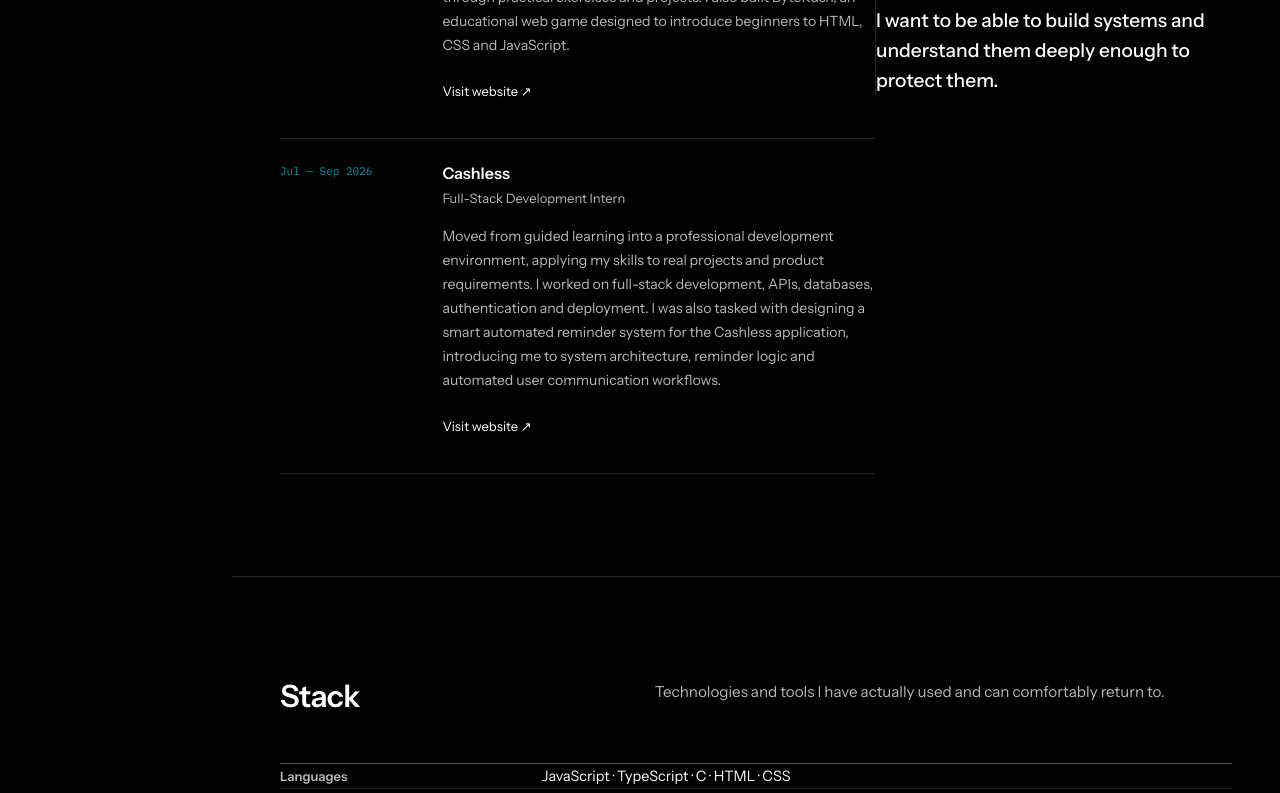
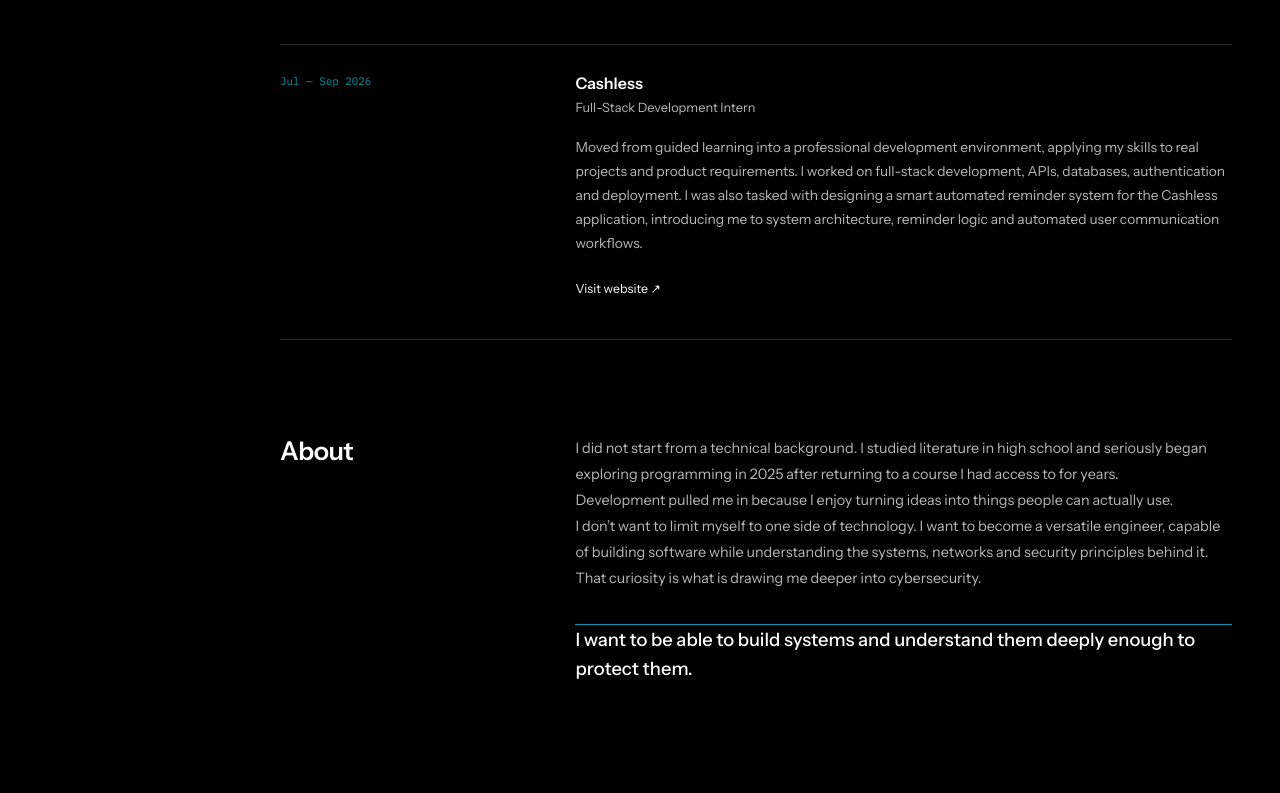
Before and after one commit to emma-dasilva-dev/emma-dasilva-portfolio, a Next.js app: page /en in a window 1280 px wide. Shown: the part 2100-2893 px from the top of the page. Built offline with nearby package versions, Linux system fonts and the light colour scheme.

Commit message:
design: align experience about stack to technical workspace grid

```diff
--- a/src/components/sections/PortfolioSections.module.css
+++ b/src/components/sections/PortfolioSections.module.css
@@ -1,311 +1,44 @@
-.section {
-  padding-block: clamp(4.5rem, 8vw, 7rem);
-  border-top: 1px solid var(--color-border);
-}
-
-.sectionHeader {
-  display: grid;
-  grid-template-columns: minmax(0, 0.7fr) minmax(0, 1.3fr);
-  gap: clamp(var(--space-6), 5vw, var(--space-16));
-  align-items: start;
-  margin-bottom: clamp(var(--space-8), 5vw, var(--space-12));
-}
-
-.sectionHeader h2,
-.columnHeading h2,
-.contactGrid h2 {
-  margin: 0;
-  font-size: clamp(1.5rem, 2.4vw, 2rem);
-  font-weight: 600;
-  line-height: 1.15;
-  letter-spacing: -0.02em;
-}
-
-.sectionHeader p,
-.columnHeading p,
-.contactGrid p {
-  margin: 0;
-  color: var(--color-text-muted);
-  font-size: 0.95rem;
-  line-height: 1.7;
-}
-
-.profileGrid {
-  display: grid;
-  grid-template-columns: minmax(0, 1.25fr) minmax(18rem, 0.75fr);
-  gap: clamp(var(--space-10), 7vw, var(--space-20));
-  align-items: start;
-}
-
-.experienceColumn,
-.aboutColumn {
-  min-width: 0;
-}
-
-.columnHeading {
-  min-height: 5.5rem;
-  margin-bottom: var(--space-8);
-}
-
-.columnHeading p {
-  max-width: 34rem;
-  margin-top: var(--space-3);
-}
-
-.experienceList {
-  border-top: 1px solid var(--color-border-strong);
-}
-
-.experienceItem {
-  display: grid;
-  grid-template-columns: minmax(7rem, 0.32fr) minmax(0, 1fr);
-  gap: var(--space-6);
-  padding-block: var(--space-6);
-  border-bottom: 1px solid var(--color-border);
-}
-
-.period {
-  margin: 0;
-  color: var(--color-accent-secondary);
-  font-family: var(--font-mono);
-  font-size: 0.6875rem;
-  line-height: 1.5;
-}
-
-.experienceBody h3 {
-  margin: 0;
-  font-size: 1rem;
-  font-weight: 600;
-  line-height: 1.35;
-}
-
-.role {
-  margin: var(--space-1) 0 0;
-  color: var(--color-text-muted);
-  font-size: 0.8125rem;
-}
-
-.description {
-  margin: var(--space-4) 0 0;
-  color: var(--color-text-muted);
-  font-size: 0.88rem;
-  line-height: 1.7;
-}
-
-.experienceItem a {
-  display: inline-flex;
-  min-height: 44px;
-  align-items: center;
-  margin-top: var(--space-3);
-  color: var(--color-text);
-  font-size: 0.8125rem;
-  text-decoration: none;
-}
-
-.experienceItem a:hover,
-.experienceItem a:focus-visible {
-  color: var(--color-accent);
-}
-
-.aboutColumn {
-  padding-left: clamp(var(--space-6), 3vw, var(--space-10));
-  border-left: 1px solid var(--color-border);
-}
-
-.aboutCopy {
-  max-width: 34rem;
-}
-
-.aboutCopy p {
-  margin: 0;
-  color: var(--color-text-muted);
-  font-size: 0.95rem;
-  line-height: 1.78;
-}
-
-.aboutCopy p + p {
-  margin-top: var(--space-5);
-}
-
-.aboutColumn blockquote {
-  margin: var(--space-10) 0 0;
-  padding-top: var(--space-6);
-  border-top: 1px solid var(--color-accent-secondary);
-  color: var(--color-text);
-  font-size: clamp(1rem, 1.6vw, 1.2rem);
-  font-weight: 500;
-  line-height: 1.55;
-}
-
-.stackList {
-  border-top: 1px solid var(--color-border-strong);
-}
-
-.stackRow {
-  display: grid;
-  grid-template-columns: minmax(10rem, 0.5fr) minmax(0, 1.5fr);
-  gap: var(--space-8);
-  align-items: baseline;
-  padding-block: var(--space-5);
-  border-bottom: 1px solid var(--color-border);
-}
-
-.stackRow h3 {
-  margin: 0;
-  color: var(--color-text-muted);
-  font-size: 0.8125rem;
-  font-weight: 600;
-}
-
-.stackRow p {
-  margin: 0;
-  color: var(--color-text);
-  font-size: 0.9rem;
-  line-height: 1.7;
-}
-
-.contactSection {
-  padding-block: clamp(4.5rem, 8vw, 7rem) var(--space-8);
-  border-top: 0;
-  background: var(--color-accent);
-  color: var(--color-black);
-}
-
-.contactSection ::selection {
-  background: var(--color-black);
-  color: var(--color-accent);
-}
-
-.contactGrid {
-  display: grid;
-  grid-template-columns: minmax(0, 1fr) minmax(17rem, 0.7fr);
-  gap: clamp(var(--space-8), 6vw, var(--space-20));
-  align-items: start;
-}
-
-.contactGrid h2 {
-  color: var(--color-black);
-}
-
-.contactGrid p {
-  margin-top: var(--space-4);
-  color: rgb(0 0 0 / 0.72);
-}
-
-.contactLinks {
-  border-top: 1px solid rgb(0 0 0 / 0.5);
-}
-
-.contactLinks a {
-  display: flex;
-  align-items: center;
-  justify-content: space-between;
-  min-height: 3.5rem;
-  border-bottom: 1px solid rgb(0 0 0 / 0.22);
-  color: var(--color-black);
-  font-size: 0.9rem;
-  font-weight: 500;
-  text-decoration: none;
-  transition: padding-left var(--motion-fast) var(--ease-standard), opacity var(--motion-fast) var(--ease-standard);
-}
-
-.contactLinkLabel {
-  display: inline-flex;
-  align-items: center;
-  gap: var(--space-3);
-}
-
-.contactLinkLabel svg {
-  width: 1.125rem;
-  height: 1.125rem;
-  flex: 0 0 auto;
-}
-
-.contactLinks a > span:last-child {
-  color: var(--color-black);
-}
-
-.contactLinks a:hover,
-.contactLinks a:focus-visible {
-  padding-left: var(--space-2);
-  color: var(--color-black);
-  opacity: 0.65;
-}
-
-.contactLinks a:focus-visible {
-  outline-color: var(--color-black);
-}
-
-.footer {
-  display: grid;
-  grid-template-columns: 1fr auto auto;
-  gap: var(--space-8);
-  margin-top: clamp(var(--space-16), 8vw, var(--space-24));
-  padding-top: var(--space-5);
-  border-top: 1px solid rgb(0 0 0 / 0.3);
-  color: rgb(0 0 0 / 0.66);
-  font-size: 0.75rem;
-}
-
-.footer span:first-child {
-  color: var(--color-black);
-  font-weight: 600;
-}
-
-@media (max-width: 63.9375rem) {
-  .profileGrid {
-    grid-template-columns: 1fr;
-    gap: var(--space-16);
-  }
-
-  .aboutColumn {
-    padding-left: 0;
-    border-left: 0;
-  }
-
-  .columnHeading {
-    min-height: 0;
-  }
-}
-
-@media (max-width: 47.9375rem) {
-  .section {
-    padding-block: var(--space-16);
-  }
-
-  .contactSection {
-    padding-block: var(--space-16) var(--space-6);
-  }
-
-  .sectionHeader,
-  .contactGrid,
-  .stackRow,
-  .footer {
-    grid-template-columns: 1fr;
-  }
-
-  .sectionHeader,
-  .contactGrid {
-    gap: var(--space-6);
-  }
-
-  .experienceItem {
-    grid-template-columns: 1fr;
-    gap: var(--space-3);
-  }
-
-  .stackRow {
-    gap: var(--space-2);
-  }
-
-  .footer {
-    gap: var(--space-2);
-    margin-top: var(--space-16);
-  }
-}
-
-@media (prefers-reduced-motion: reduce) {
-  .contactLinks a {
-    transition: none;
-  }
-}
+.section { padding-block:clamp(5rem,9vw,8rem); border-top:1px solid var(--color-border); }
+.sectionHeader { display:grid; grid-template-columns:minmax(10rem,.45fr) minmax(0,1fr); gap:var(--space-10); align-items:start; margin-bottom:var(--space-10); }
+.sectionHeader h2,.columnHeading h2,.contactGrid h2 { margin:0; font-size:clamp(1.35rem,2vw,1.75rem); font-weight:600; line-height:1.15; letter-spacing:-.02em; }
+.sectionHeader p,.columnHeading p,.contactGrid p { margin:0; color:var(--color-text-muted); font-size:.88rem; line-height:1.7; }
+.profileGrid { display:block; }
+.experienceColumn,.aboutColumn { min-width:0; }
+.columnHeading { display:grid; grid-template-columns:minmax(10rem,.45fr) minmax(0,1fr); gap:var(--space-10); align-items:start; margin-bottom:var(--space-8); }
+.columnHeading p { max-width:34rem; }
+.experienceList { border-top:1px solid var(--color-border-strong); }
+.experienceItem { display:grid; grid-template-columns:minmax(10rem,.45fr) minmax(0,1fr); gap:var(--space-10); padding-block:var(--space-7,1.75rem); border-bottom:1px solid var(--color-border); }
+.period { margin:0; color:var(--color-accent-secondary); font-family:var(--font-mono); font-size:.68rem; line-height:1.5; }
+.experienceBody { max-width:43rem; }
+.experienceBody h3 { margin:0; font-size:1rem; font-weight:600; line-height:1.35; }
+.role { margin:var(--space-1) 0 0; color:var(--color-text-muted); font-size:.8rem; }
+.description { margin:var(--space-4) 0 0; color:var(--color-text-muted); font-size:.86rem; line-height:1.75; }
+.experienceItem a { display:inline-flex; min-height:44px; align-items:center; margin-top:var(--space-3); color:var(--color-text); font-size:.78rem; text-decoration:none; }
+.experienceItem a:hover,.experienceItem a:focus-visible { color:var(--color-accent); }
+.aboutColumn { display:grid; grid-template-columns:minmax(10rem,.45fr) minmax(0,1fr); gap:var(--space-10); margin-top:clamp(var(--space-16),8vw,var(--space-24)); padding:0; border:0; }
+.aboutColumn .columnHeading { display:block; margin:0; }
+.aboutColumn .columnHeading p { margin-top:var(--space-3); }
+.aboutCopy { max-width:43rem; }
+.aboutCopy p { margin:0; color:var(--color-text-muted); font-size:.9rem; line-height:1.8; }
+.aboutCopy p + p { margin-top:var(--space-5); }
+.aboutColumn blockquote { grid-column:2; max-width:43rem; margin:var(--space-8) 0 0; padding-top:var(--space-5); border-top:1px solid var(--color-accent-secondary); color:var(--color-text); font-size:clamp(1rem,1.5vw,1.15rem); font-weight:500; line-height:1.6; }
+.stackList { border-top:1px solid var(--color-border-strong); }
+.stackRow { display:grid; grid-template-columns:minmax(10rem,.45fr) minmax(0,1fr); gap:var(--space-10); align-items:baseline; padding-block:var(--space-5); border-bottom:1px solid var(--color-border); }
+.stackRow h3 { margin:0; color:var(--color-text-muted); font-family:var(--font-mono); font-size:.68rem; font-weight:500; text-transform:uppercase; letter-spacing:.04em; }
+.stackRow p { margin:0; color:var(--color-text); font-size:.86rem; line-height:1.7; }
+.contactSection { padding-block:clamp(5rem,9vw,8rem) var(--space-8); border-top:0; background:var(--color-accent); color:var(--color-black); }
+.contactSection ::selection { background:var(--color-black); color:var(--color-accent); }
+.contactGrid { display:grid; grid-template-columns:minmax(0,1fr) minmax(17rem,.7fr); gap:clamp(var(--space-8),6vw,var(--space-20)); align-items:start; }
+.contactGrid h2 { color:var(--color-black); }
+.contactGrid p { margin-top:var(--space-4); color:rgb(0 0 0 / .72); }
+.contactLinks { border-top:1px solid rgb(0 0 0 / .5); }
+.contactLinks a { display:flex; align-items:center; justify-content:space-between; min-height:3.5rem; border-bottom:1px solid rgb(0 0 0 / .22); color:var(--color-black); font-size:.9rem; font-weight:500; text-decoration:none; transition:padding-left var(--motion-fast) var(--ease-standard),opacity var(--motion-fast) var(--ease-standard); }
+.contactLinkLabel { display:inline-flex; align-items:center; gap:var(--space-3); }
+.contactLinkLabel svg { width:1.125rem; height:1.125rem; flex:0 0 auto; }
+.contactLinks a > span:last-child { color:var(--color-black); }
+.contactLinks a:hover,.contactLinks a:focus-visible { padding-left:var(--space-2); color:var(--color-black); opacity:.65; }
+.contactLinks a:focus-visible { outline-color:var(--color-black); }
+.footer { display:grid; grid-template-columns:1fr auto auto; gap:var(--space-8); margin-top:clamp(var(--space-16),8vw,var(--space-24)); padding-top:var(--space-5); border-top:1px solid rgb(0 0 0 / .3); color:rgb(0 0 0 / .66); font-size:.75rem; }
+.footer span:first-child { color:var(--color-black); font-weight:600; }
+@media (max-width:47.9375rem) { .section { padding-block:var(--space-16); } .contactSection { padding-block:var(--space-16) var(--space-6); } .sectionHeader,.columnHeading,.experienceItem,.aboutColumn,.contactGrid,.stackRow,.footer { grid-template-columns:1fr; gap:var(--space-4); } .aboutColumn { margin-top:var(--space-16); } .aboutColumn blockquote { grid-column:1; } .footer { gap:var(--space-2); margin-top:var(--space-16); } }
+@media (prefers-reduced-motion:reduce) { .contactLinks a { transition:none; } }
```
